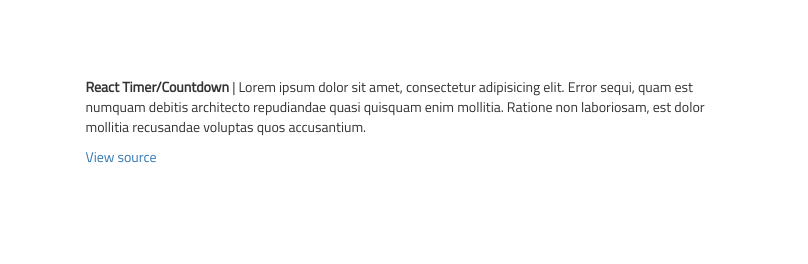
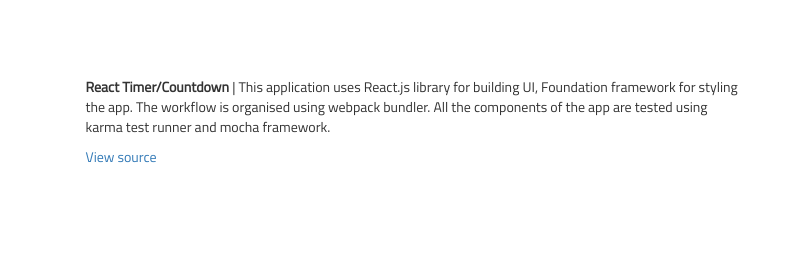
Before and after one commit to aperepeliak/aperepeliak.github.io, a plain HTML site: page index.html in a window 1280 px wide. Shown: the part 358-622 px from the top of the page, 472-1280 px from the left. Drawn offline with nearby package versions, Linux system fonts and the light colour scheme.

Commit message:
add description

```diff
--- a/index.html
+++ b/index.html
@@ -44,7 +44,7 @@
                 <a href="projects/reactTimer/index.html" class="project__link"><img src="img/reactTimer.jpg" class="project__screenshot" alt="Timer/Countdwon"></a>
             </div>
             <div class="col-md-7">
-                <p class="project__description"> <span>React Timer/Countdown </span>| Lorem ipsum dolor sit amet, consectetur adipisicing elit. Error sequi, quam est numquam debitis architecto repudiandae quasi quisquam enim mollitia. Ratione non laboriosam, est dolor mollitia recusandae voluptas quos accusantium.</p>
+                <p class="project__description"> <span>React Timer/Countdown </span>| This application uses React.js library for building UI, Foundation framework for styling the app. The workflow is organised using webpack bundler. All the components of the app are tested using karma test runner and mocha framework.</p>
                 <a href="https://github.com/aperepeliak/FrontendStudyRepo/tree/master/React/ReactWeb/ReactTimer" class="project__source">View source</a>
             </div>
         </div>
```
